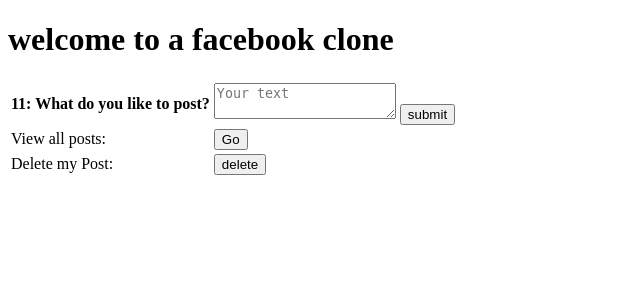
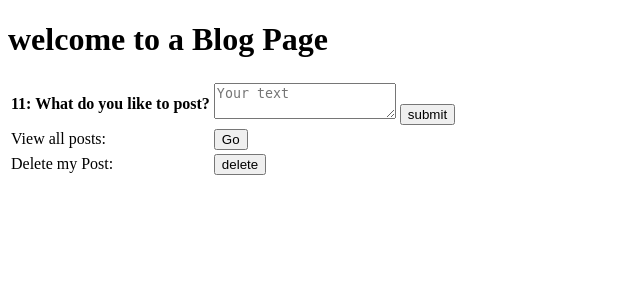
Before and after one commit to AHMAD-KING/ExpressJS_BlogPageClone, a Node server app: page / in a window 1280 px wide. Shown: the top 300 px of the page, without its empty margins (0-640 px from the left). Run offline with Node 20, Linux system fonts and the light colour scheme.

Commit message:
name changed

```diff
--- a/views/mainPage.ejs
+++ b/views/mainPage.ejs
@@ -6,7 +6,7 @@
     <title>Document</title>
 </head>
 <body>
-    <h1> welcome to a facebook clone
+    <h1> welcome to a Blog Page
     </h1>
     <table>
         <tr>
--- a/views/viewPosts.ejs
+++ b/views/viewPosts.ejs
@@ -6,7 +6,7 @@
     <title>Document</title>
 </head>
 <body>
-    <h1>Welcome to a Facebook Clone</h1>
+    <h1>Welcome to a Blog Page</h1>
     <h2>All Posts</h2>
     <ul>
       <% posts.forEach(post => { %>
```
